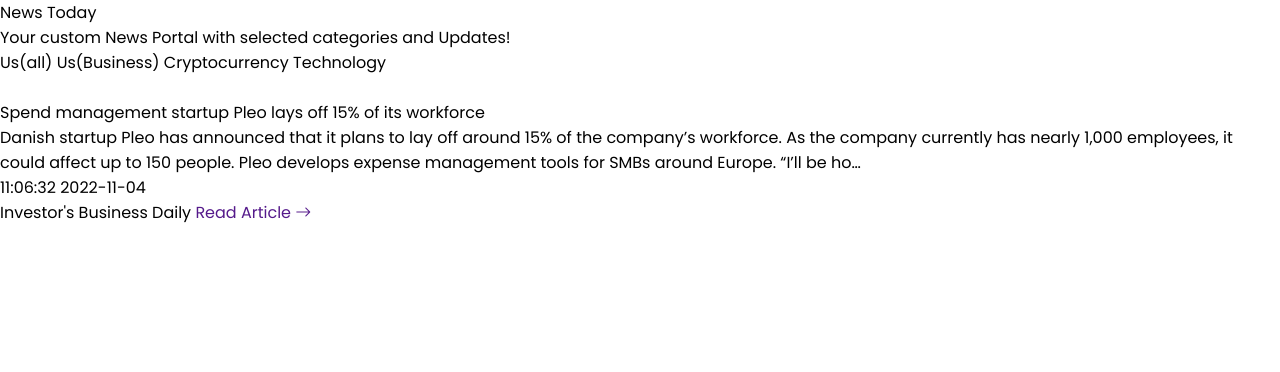
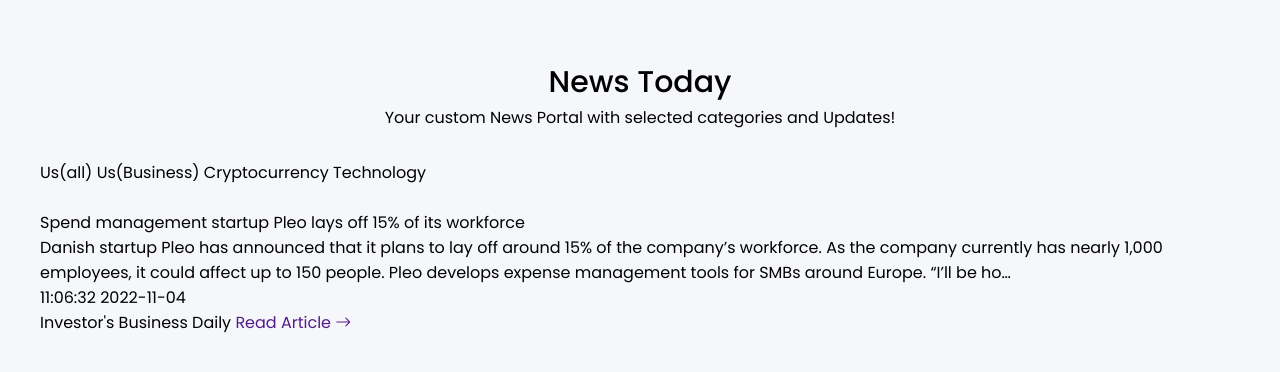
Before and after one commit to omkeshborse/news-app, a plain HTML site: page index.html in a window 1280 px wide. Drawn offline with nearby package versions, Linux system fonts and the light colour scheme.

Commit message:
feat : place heading in center gives proper font weight and size

```diff
--- a/style.css
+++ b/style.css
@@ -9,3 +9,33 @@
     text-decoration: none;
     list-style: none;
 }
+
+.outer-wrap {
+    width: 100%;
+    min-height: 100vh;
+    background-color: #f5f7fa;
+    padding: 30px;
+
+}
+
+.inner-wrap {
+    max-width: 1200px;
+    margin: auto;
+}
+
+.heading {
+    margin: 30px auto;
+    text-align: center;
+    color: #000000;
+}
+
+.heading .title {
+    font-size: 30px;
+    font-weight: 500;
+
+}
+
+.heading .subtitle {
+    font-size: 20px;
+    font-weight: 300;
+}
```
